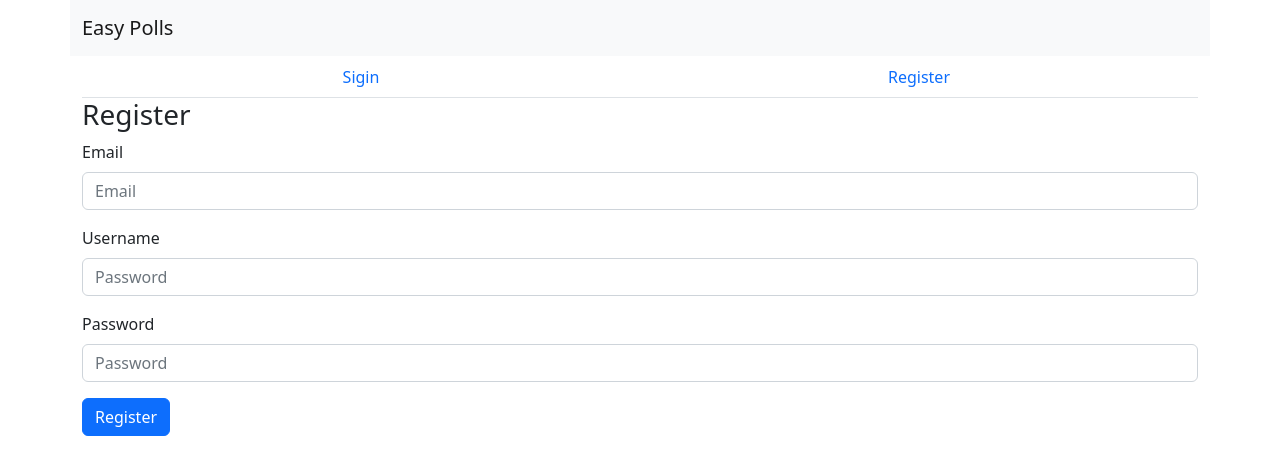
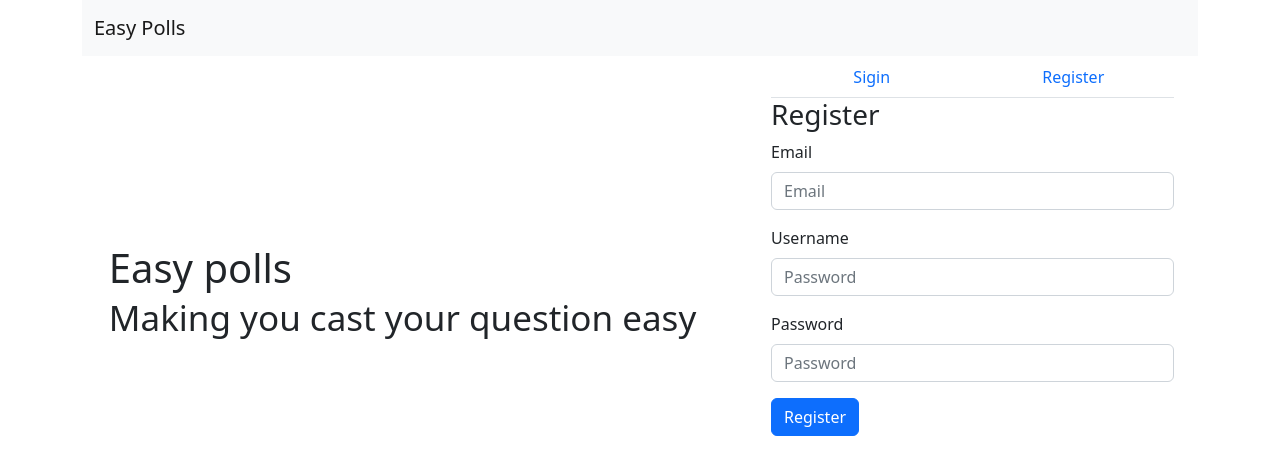
Before and after one commit to Smejia3409/polls-app, a Next.js app in the folder frontend/: page / in a window 1280 px wide. Shown: the top 474 px of the page. Built offline with nearby package versions, Linux system fonts and the light colour scheme.

Commit message:
changed the start page layout

```diff
--- a/frontend/pages/home.tsx
+++ b/frontend/pages/home.tsx
@@ -29,6 +29,7 @@ const home = (props: { data: [IPoll] }) => {
 };
 
 const ActiveUser = (props: { data: [IPoll] }) => {
+  useEffect(() => {}, [props.data]);
   return (
     <>
       <Header />
--- a/frontend/pages/index.tsx
+++ b/frontend/pages/index.tsx
@@ -4,19 +4,40 @@ import Register from "../components/Register";
 import Template from "../components/Template";
 import { SessionContext } from "../components/Context";
 import { useState, useContext, useEffect } from "react";
-import { Container, Nav } from "react-bootstrap";
+import { Col, Container, Nav, Row } from "react-bootstrap";
 import Header from "../components/Header";
 import { useRouter } from "next/navigation";
 
 export default function Home() {
   return (
-    <>
+    <Container className="h-100">
       <Head>
         <title>Easy Polls</title>
       </Head>
       <Header />
+      <Row className="">
+        <Col xs={12} sm={7} md={7} lg={7}>
+          <div className="d-flex justify-content-center align-items-center h-100">
+            <h1>
+              Easy polls <br />{" "}
+              <small>Making you cast your question easy</small>
+            </h1>
+          </div>
+        </Col>
+        <Col
+          xs={12}
+          sm={5}
+          md={5}
+          lg={5}
+          className=""
+          style={{ height: "30rem" }}
+        >
+          <Container>
             <StartPage />
-    </>
+          </Container>
+        </Col>
+      </Row>
+    </Container>
   );
 }
 
@@ -24,7 +45,6 @@ const StartPage = () => {
   const [userForm, setUserForm] = useState<boolean>(false);
 
   return (
-    <>
     <Container>
       <Nav justify variant="tabs">
         <Nav.Item>
@@ -49,6 +69,5 @@ const StartPage = () => {
 
       {userForm ? <Login /> : <Register />}
     </Container>
-    </>
   );
 };
```
Lines whose indentation alone changed are shown as unchanged.
